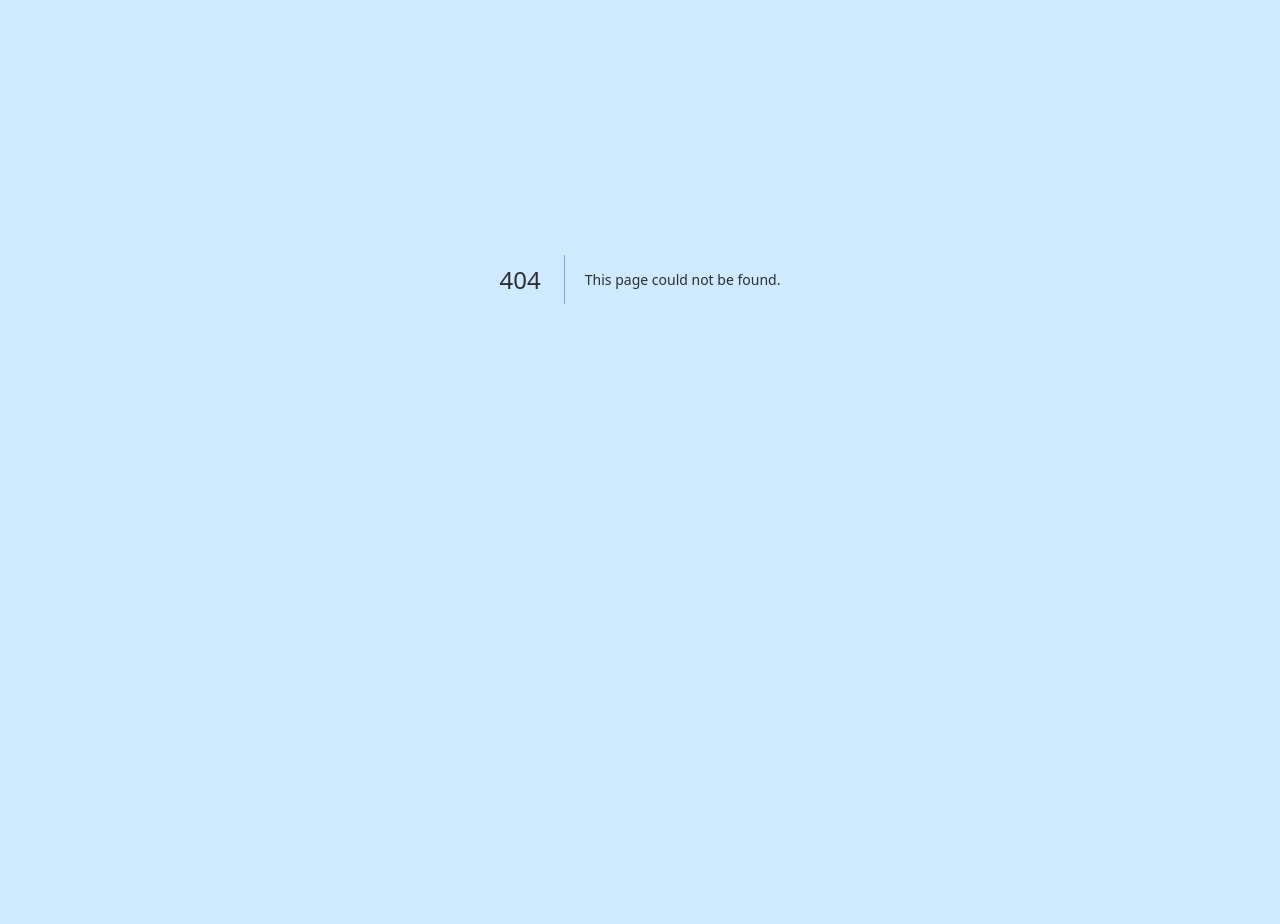
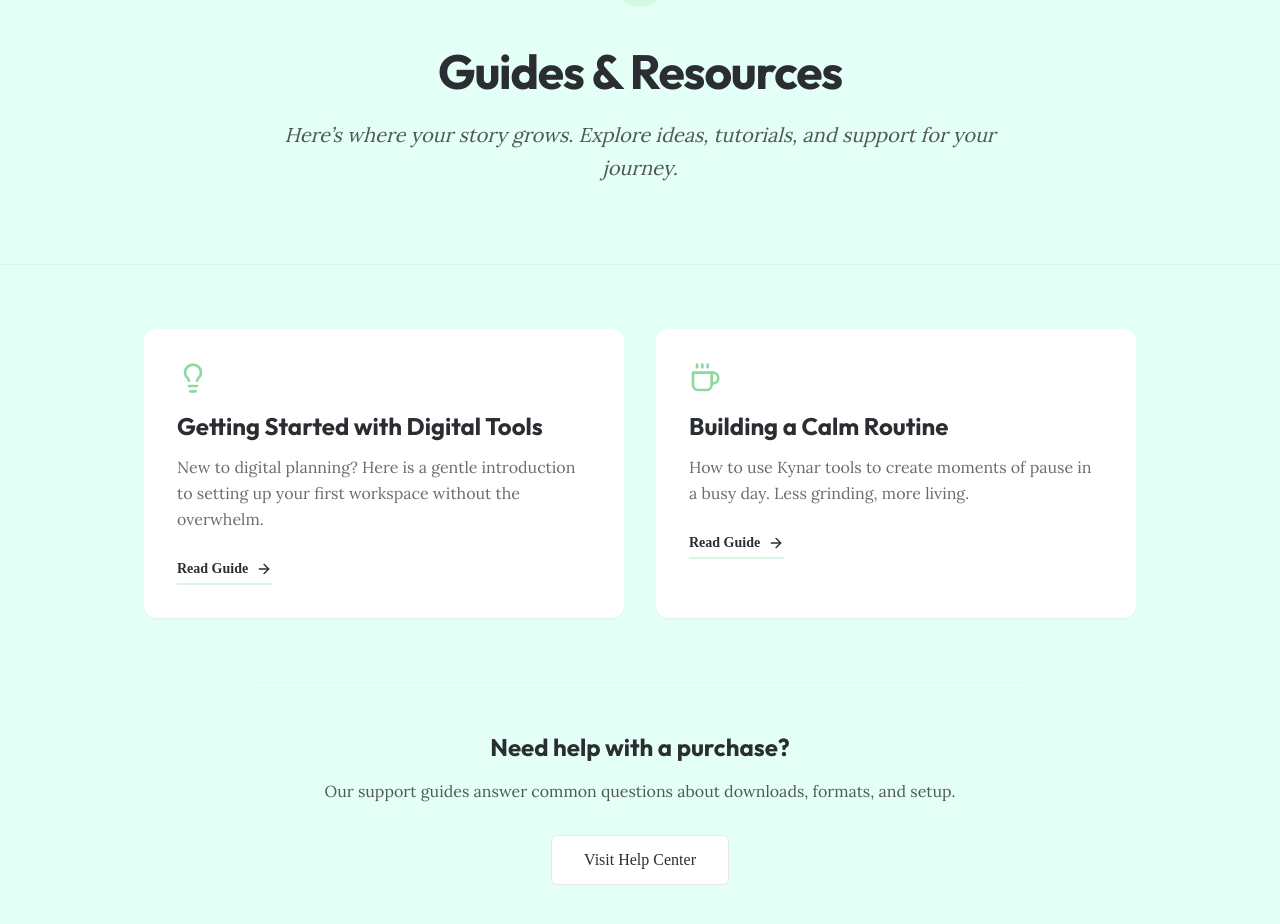
Before and after one commit to kynaruniverse/kynar-universe, a Next.js app: page /guides in a window 1280 px wide. Before the commit this address had no page. Shown: the part 186-1110 px from the top of the page. Before the commit the page ends 865 px from the top, so only its background shows below. Built offline with nearby package versions, Linux system fonts and the light colour scheme.

Commit message:
update page.tsx

```diff
--- /dev/null
+++ b/app/guides/page.tsx
@@ -0,0 +1,78 @@
+import Link from 'next/link';
+import { BookOpen, ArrowRight, Lightbulb, Coffee } from 'lucide-react';
+
+export default function Guides() {
+  return (
+    <main className="min-h-screen bg-life-base pb-24">
+
+      {/* 1. HERO SECTION */}
+      <section className="bg-life-surface px-4 py-20 text-center border-b border-life-accent/20">
+        <div className="max-w-3xl mx-auto space-y-6">
+          <div className="inline-flex items-center justify-center w-12 h-12 rounded-full bg-life-accent/20 text-life-accent mb-4">
+            <BookOpen className="w-6 h-6" />
+          </div>
+          <h1 className="text-4xl md:text-5xl font-bold font-sans text-primary-text tracking-tight">
+            Guides & Resources
+          </h1>
+          <p className="text-xl font-serif text-primary-text/80 italic leading-relaxed">
+            Here’s where your story grows. Explore ideas, tutorials, and support for your journey.
+          </p>
+        </div>
+      </section>
+
+      {/* 2. FEATURED GUIDES GRID */}
+      <section className="max-w-5xl mx-auto px-4 py-16">
+        <div className="grid grid-cols-1 md:grid-cols-2 gap-8">
+
+          {/* ARTICLE CARD 1 */}
+          <article className="group bg-white rounded-card p-8 shadow-sm hover:shadow-md transition-all border border-transparent hover:border-life-accent/40">
+            <div className="text-life-accent mb-4">
+              <Lightbulb className="w-8 h-8" />
+            </div>
+            <h2 className="text-2xl font-bold font-sans text-primary-text mb-3 group-hover:text-life-accent transition-colors">
+              Getting Started with Digital Tools
+            </h2>
+            <p className="font-serif text-primary-text/70 mb-6 leading-relaxed">
+              New to digital planning? Here is a gentle introduction to setting up your first workspace without the overwhelm.
+            </p>
+            <span className="inline-flex items-center text-sm font-bold text-primary-text border-b-2 border-life-accent/30 pb-1 group-hover:border-life-accent transition-all">
+              Read Guide <ArrowRight className="ml-2 w-4 h-4" />
+            </span>
+          </article>
+
+          {/* ARTICLE CARD 2 */}
+          <article className="group bg-white rounded-card p-8 shadow-sm hover:shadow-md transition-all border border-transparent hover:border-life-accent/40">
+            <div className="text-life-accent mb-4">
+              <Coffee className="w-8 h-8" />
+            </div>
+            <h2 className="text-2xl font-bold font-sans text-primary-text mb-3 group-hover:text-life-accent transition-colors">
+              Building a Calm Routine
+            </h2>
+            <p className="font-serif text-primary-text/70 mb-6 leading-relaxed">
+              How to use Kynar tools to create moments of pause in a busy day. Less grinding, more living.
+            </p>
+            <span className="inline-flex items-center text-sm font-bold text-primary-text border-b-2 border-life-accent/30 pb-1 group-hover:border-life-accent transition-all">
+              Read Guide <ArrowRight className="ml-2 w-4 h-4" />
+            </span>
+          </article>
+
+        </div>
+      </section>
+
+      {/* 3. SUB-SECTION: HELP & SUPPORT */}
+      <section className="max-w-3xl mx-auto px-4 text-center py-12 border-t border-life-accent/10">
+        <h3 className="text-2xl font-bold font-sans text-primary-text mb-4">Need help with a purchase?</h3>
+        <p className="font-serif text-primary-text/80 mb-8">
+          Our support guides answer common questions about downloads, formats, and setup.
+        </p>
+        <Link
+          href="/help"
+          className="inline-block px-8 py-3 bg-white border border-primary-text/10 rounded-btn font-medium hover:bg-gray-50 transition-colors"
+        >
+          Visit Help Center
+        </Link>
+      </section>
+
+    </main>
+  );
+}
```
